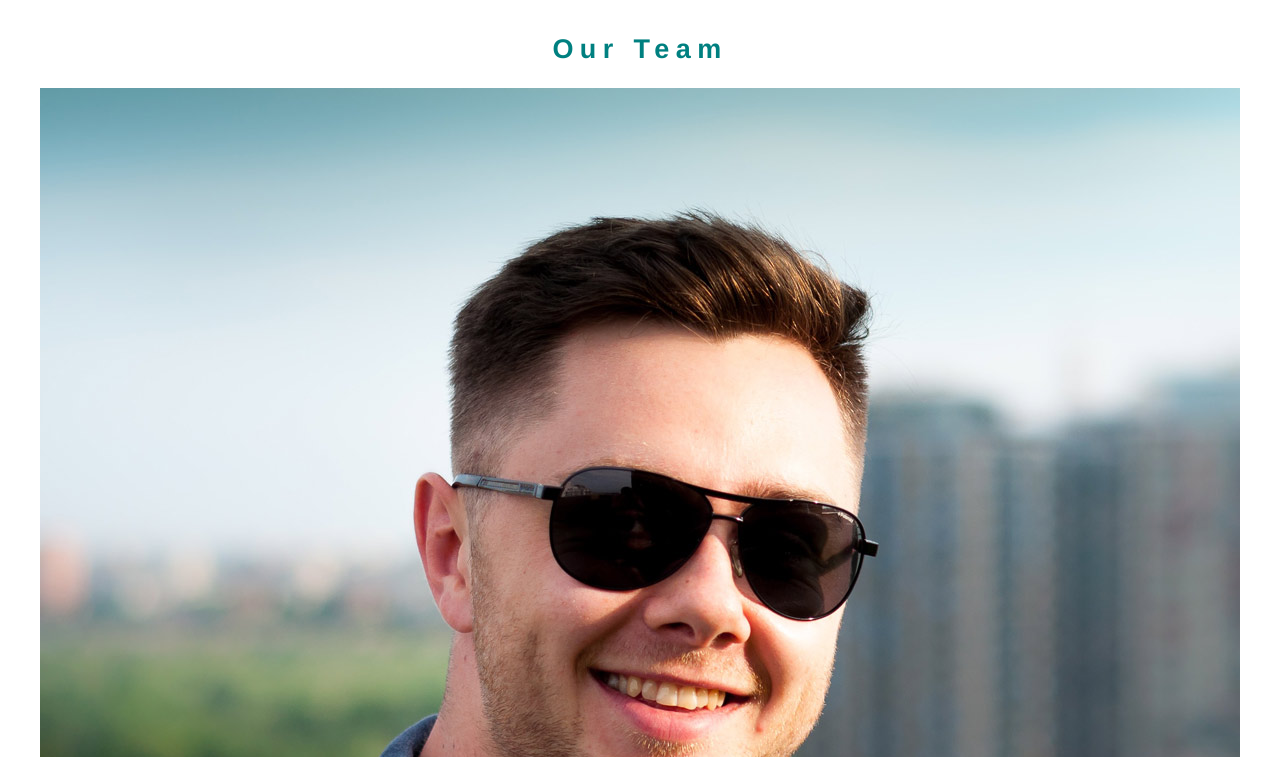
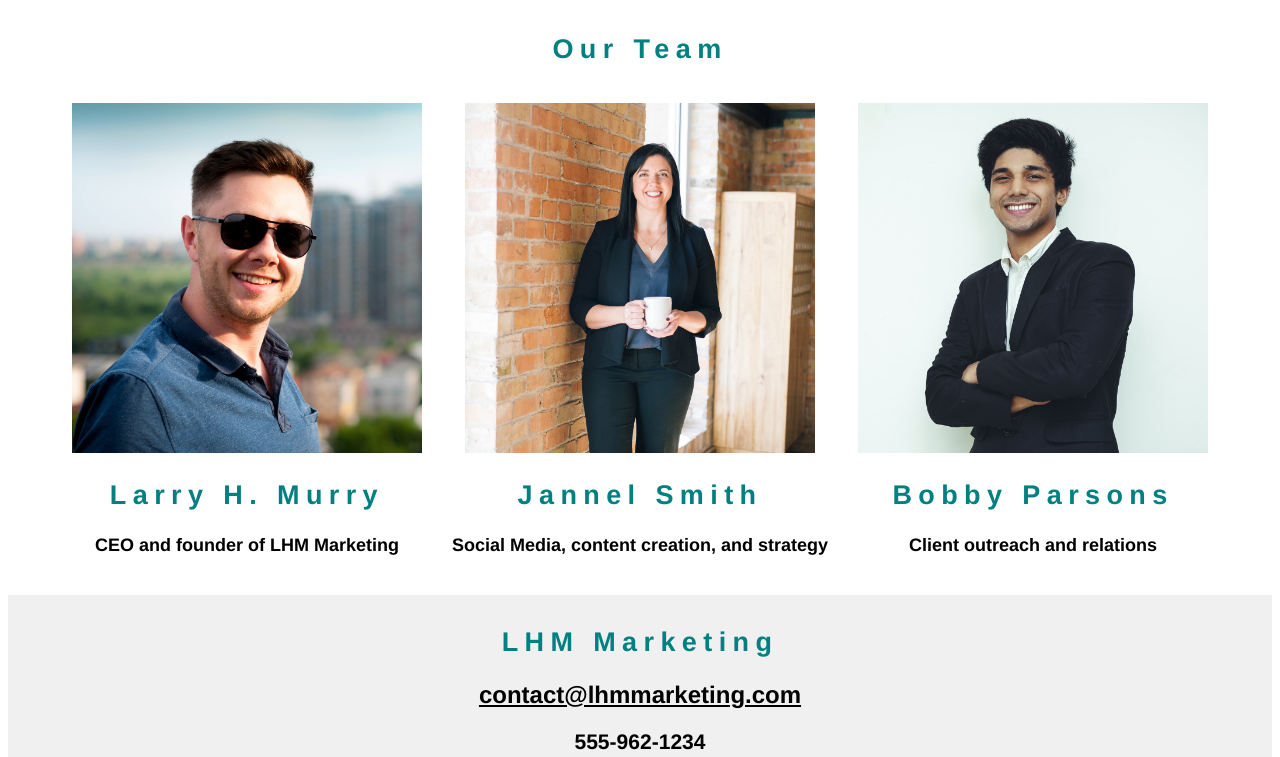
Before and after one commit to chriskorsak/company-home-page, a plain HTML site: page index.html in a window 1280 px wide. Shown: the part 1631-2388 px from the top of the page. Drawn offline with Linux system fonts and the light colour scheme.

Commit message:
add css styles to team member section of index.html and final html adjustments, typos, capitalization, etc.

```diff
--- a/css/style.css
+++ b/css/style.css
@@ -25,7 +25,7 @@ nav li {
   list-style-type: none;
 }
 
-nav a {
+a {
   color: black;
   font-size: 1.5rem;
   text-decoration: underline;
@@ -60,3 +60,22 @@ nav a {
 .service img {
   width: 350px;
 }
+
+#team {
+  display: flex;
+  flex-wrap: wrap;
+  justify-content: center;
+}
+
+.teamMember {
+  margin: 15px;
+}
+
+.teamMember img {
+  width: 350px;
+}
+
+footer {
+  background-color: rgb(240, 240, 240);
+  padding: 10px;
+}
--- a/index.html
+++ b/index.html
@@ -55,20 +55,20 @@
       <h2>Our Team</h2>
 
       <div id="team">
-        <div class="team">
+        <div class="teamMember">
           <img src="images/dragos-gontariu-GH-mSApoKO0-unsplash.jpg" alt="employee photo">
           <h2>Larry H. Murry</h2>
-          <h3>CEO and founder of LHM Marketing</h3>
+          <h4>CEO and founder of LHM Marketing</h4>
         </div>
-        <div class="team">
+        <div class="teamMember">
           <img src="images/amy-hirschi-b3AYk8HKCl0-unsplash.jpg" alt="employee photo">
           <h2>Jannel Smith</h2>
-          <h3>Social Media, content creation, and strategy</h3>
+          <h4>Social Media, content creation, and strategy</h4>
         </div>
-        <div class="team">
+        <div class="teamMember">
           <img src="images/yogendra-singh-HrpYHchKb5Y-unsplash.jpg" alt="employee photo">
           <h2>Bobby Parsons</h2>
-          <h3>Client Outreach and Relations</h3>
+          <h4>Client outreach and relations</h4>
         </div>
       </div>
 
@@ -76,7 +76,7 @@
 
     <footer>
       <h2>LHM Marketing</h2>
-      <h3><a mailto="contact@lhmmarketing.com">contact@lhmmarketing.com</a></h3>
+      <h3><a href="mailto:contact@lhmmarketing.com">contact@lhmmarketing.com</a></h3>
       <h3>555-962-1234</h3>
       <h3>Copyright &copy; 2020 LHM Marketing. All rights reserved.</h3>
     </footer>
```
